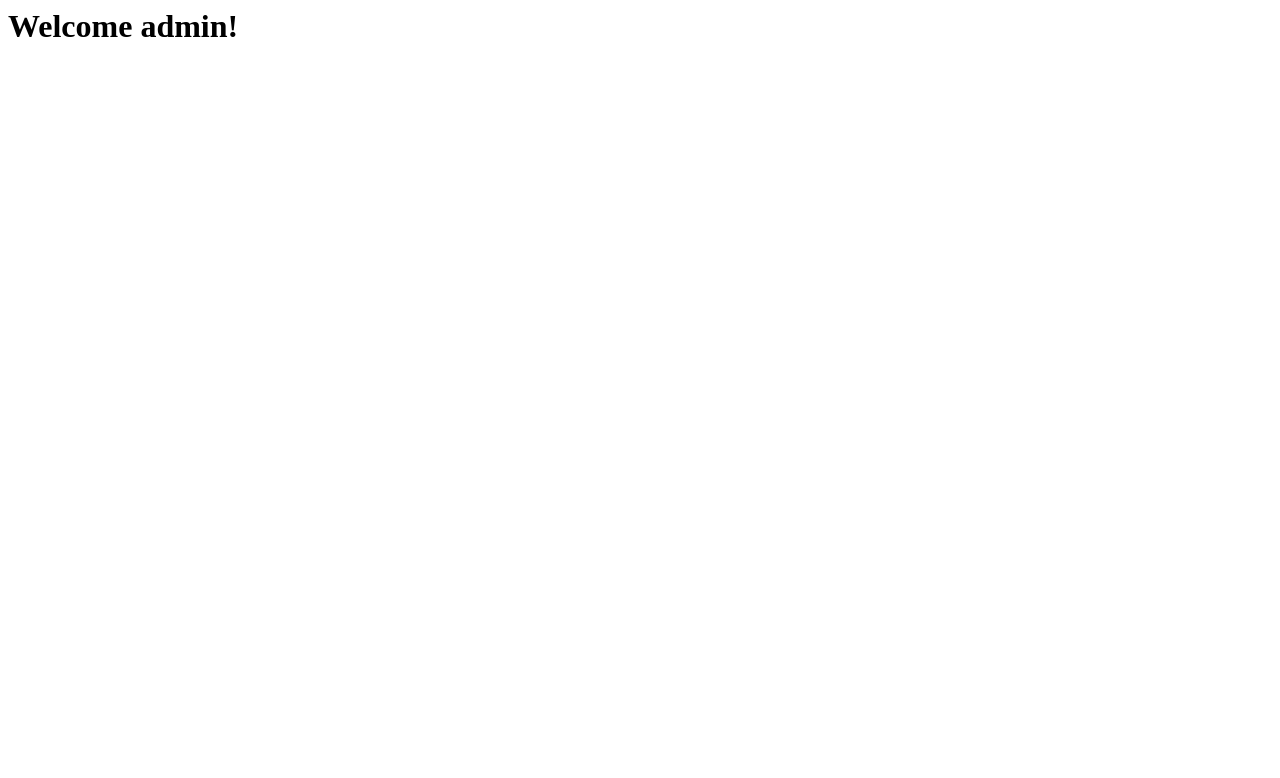
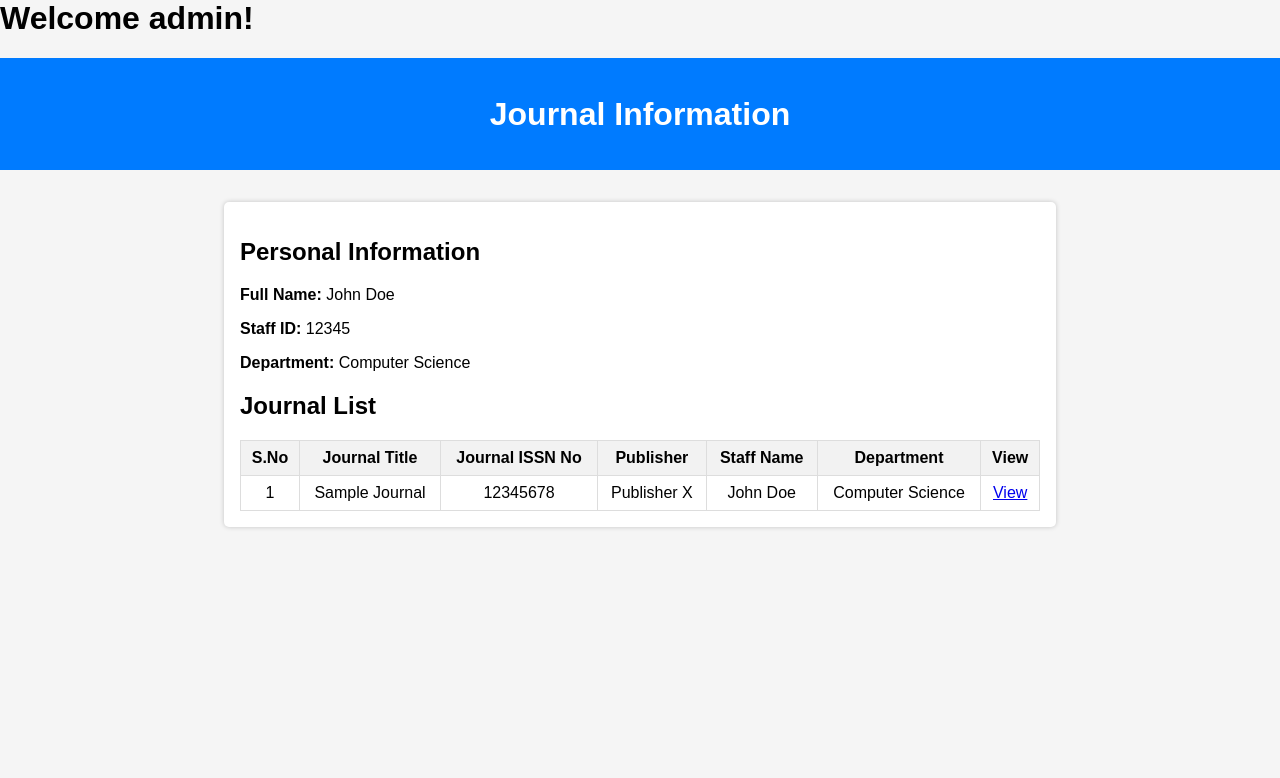
Before and after one commit to muthuruban/VITech, a Django app: page /staff/home/ in a window 1280 px wide. Before the commit the part shown is almost empty. Shown: the top 778 px of the page. Run offline with Django 4.2, Linux system fonts and the light colour scheme; a user stored in the database is signed in; data comes from the database, SQL or seed files in the repository.

Commit message:
html update dashboard1

```diff
--- a/journal/templates/staff_home.html
+++ b/journal/templates/staff_home.html
@@ -1 +1,87 @@
 <h1>Welcome {{user}}!</h1>
+<!DOCTYPE html>
+<html lang="en">
+<head>
+    <meta charset="UTF-8">
+    <meta name="viewport" content="width=device-width, initial-scale=1.0">
+    <title>Journal Information</title>
+    <style>
+        body {
+            font-family: Arial, sans-serif;
+            margin: 0;
+            padding: 0;
+            background-color: #f5f5f5;
+        }
+
+        header {
+            background-color: #007bff;
+            color: #fff;
+            text-align: center;
+            padding: 1rem 0;
+        }
+
+        .container {
+            max-width: 800px;
+            margin: 2rem auto;
+            padding: 1rem;
+            background-color: #fff;
+            box-shadow: 0 0 5px rgba(0, 0, 0, 0.2);
+            border-radius: 5px;
+        }
+
+        table {
+            width: 100%;
+            border-collapse: collapse;
+            margin-top: 1rem;
+        }
+
+        table, th, td {
+            border: 1px solid #ddd;
+            padding: 8px;
+            text-align: center;
+        }
+
+        th {
+            background-color: #f2f2f2;
+        }
+
+        tr:hover {
+            background-color: #f5f5f5;
+        }
+    </style>
+</head>
+<body>
+    <header>
+        <h1>Journal Information</h1>
+    </header>
+    <div class="container">
+        <h2>Personal Information</h2>
+        <p><strong>Full Name:</strong> John Doe</p>
+        <p><strong>Staff ID:</strong> 12345</p>
+        <p><strong>Department:</strong> Computer Science</p>
+
+        <h2>Journal List</h2>
+        <table>
+            <tr>
+                <th>S.No</th>
+                <th>Journal Title</th>
+                <th>Journal ISSN No</th>
+                <th>Publisher</th>
+                <th>Staff Name</th>
+                <th>Department</th>
+                <th>View</th>
+            </tr>
+            <tr>
+                <td>1</td>
+                <td>Sample Journal</td>
+                <td>12345678</td>
+                <td>Publisher X</td>
+                <td>John Doe</td>
+                <td>Computer Science</td>
+                <td><a href="#">View</a></td>
+            </tr>
+            <!-- Add more rows as needed -->
+        </table>
+    </div>
+</body>
+</html>
```
